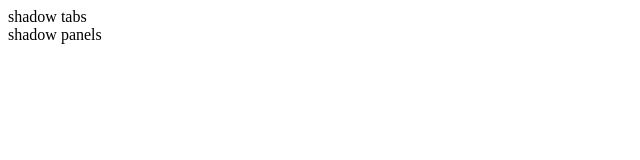
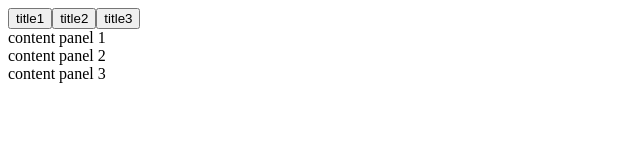
Before and after one commit to radlohead/custom-element, a website built with webpack: page src/index.html in a window 1280 px wide. Shown: the whole page, without its empty margins (0-640 px from the left). Built offline with nearby package versions, Linux system fonts and the light colour scheme.

Commit message:
slot 추가

```diff
--- a/src/index.html
+++ b/src/index.html
@@ -7,6 +7,13 @@
         <title>custom element</title>
     </head>
     <body>
-        <fancy-tabs></fancy-tabs>
+        <fancy-tabs>
+            <button slot="title">title1</button>
+            <button slot="title" selected>title2</button>
+            <button slot="title">title3</button>
+            <section>content panel 1</section>
+            <section>content panel 2</section>
+            <section>content panel 3</section>
+        </fancy-tabs>
     </body>
 </html>
--- a/src/js/index.js
+++ b/src/js/index.js
@@ -8,10 +8,10 @@ customElements.define(
             shadowRoot.innerHTML = `
         <style>#tabs { ... }</style> <!-- styles are scoped to fancy-tabs! -->
         <div id="tabs">
-            shadow tabs
+            <slot id="tabsSlot" name="title"></slot>
         </div>
         <div id="panels">
-            shadow panels
+            <slot id="panelsSlot"></slot>
         </div>
       `
         }
```
